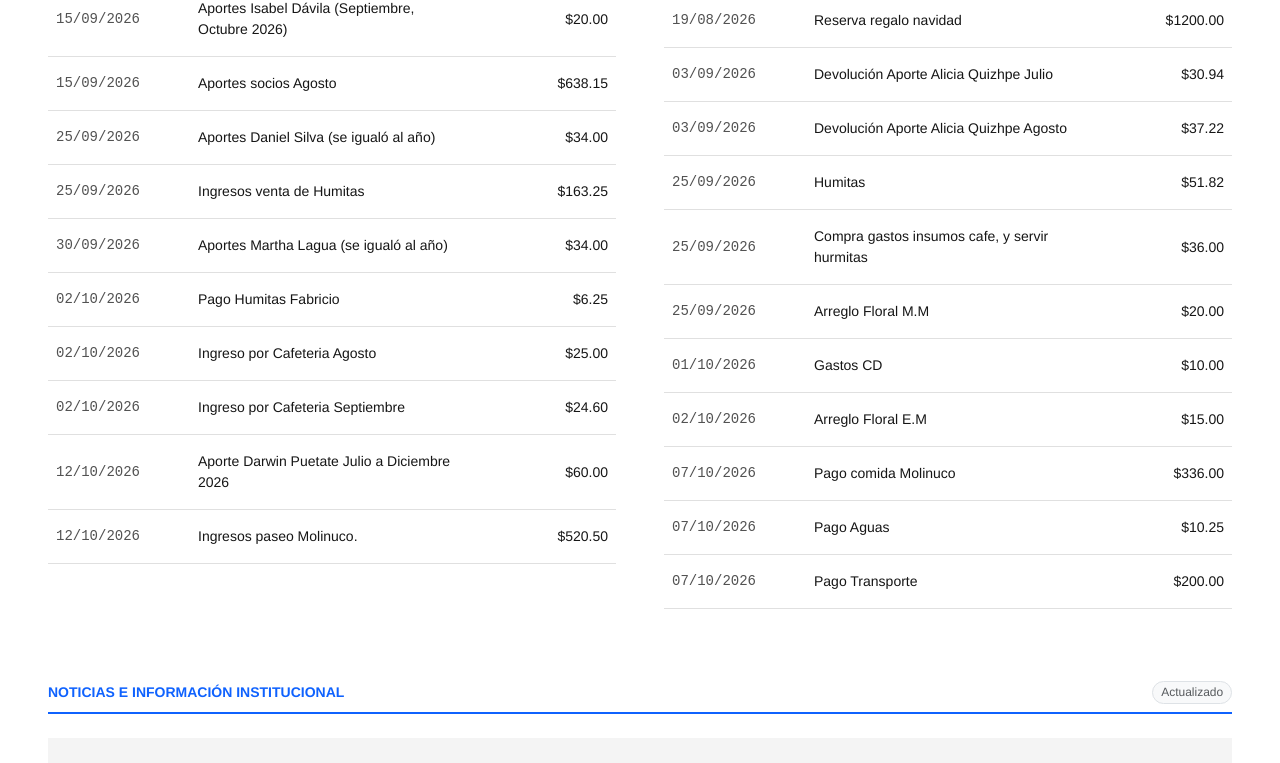
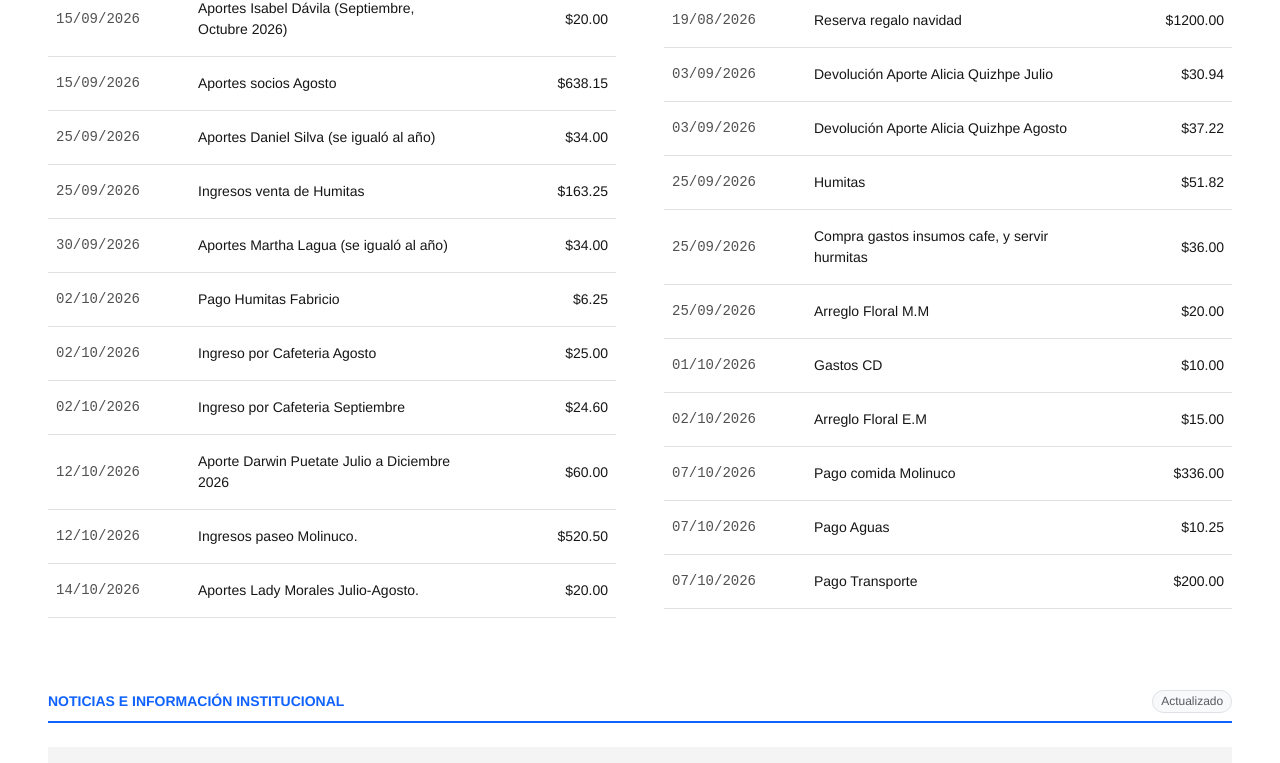
Before and after one commit to jjorgeadrian007/cuentas_aso, a React (Vite) app: page / in a window 1280 px wide. Shown: the part 1637-2400 px from the top of the page. Built offline with nearby package versions, Linux system fonts and the light colour scheme.

Commit message:
aportes nuevo

```diff
--- a/src/App.jsx
+++ b/src/App.jsx
@@ -33,6 +33,7 @@ export default function DashboardAsociacion() {
     { id: 25, fecha: "02/10/2026", nombre: "Ingreso por Cafeteria Septiembre", valor: 24.60 },
     { id: 26, fecha: "12/10/2026", nombre: "Aporte Darwin Puetate Julio a Diciembre 2026", valor: 60.00 },
     { id: 27, fecha: "12/10/2026", nombre: "Ingresos paseo Molinuco.", valor: 520.50 },
+    { id: 28, fecha: "14/10/2026", nombre: "Aportes Lady Morales Julio-Agosto.", valor: 20.00 },
   ]);
 
   const [egresos] = useState([
```
